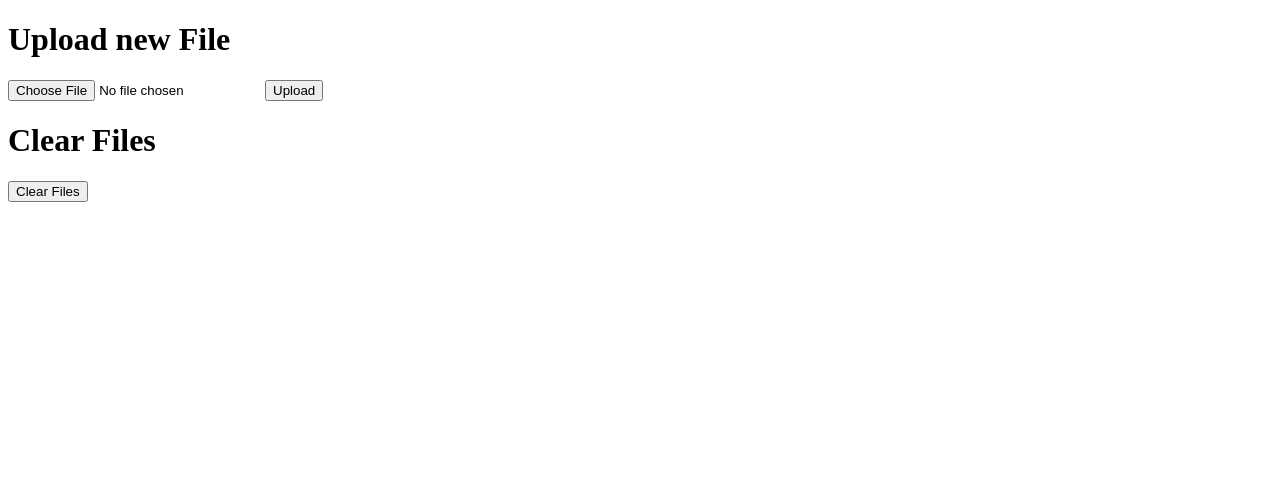
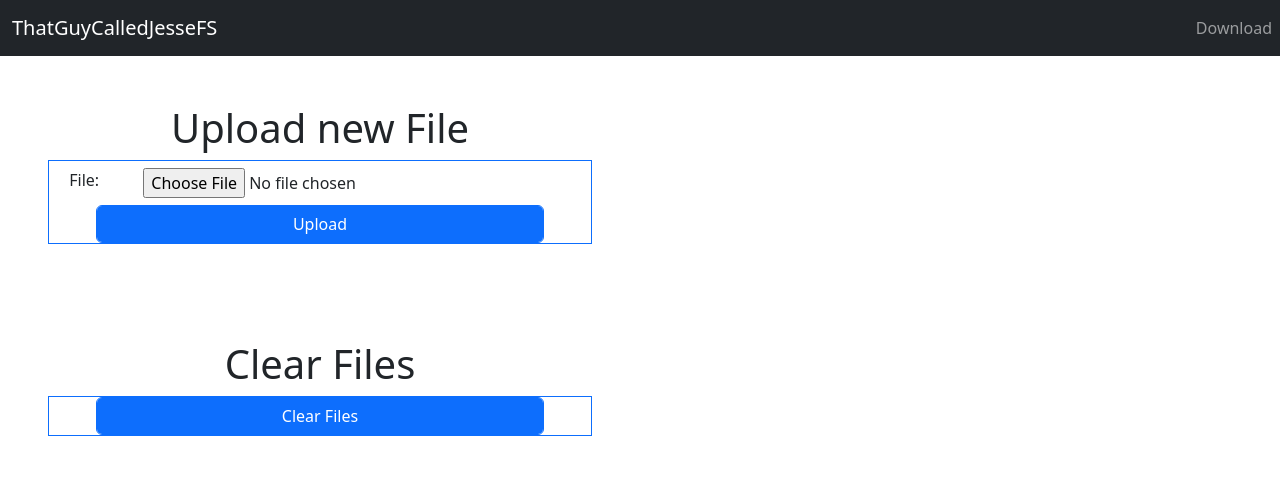
Before and after one commit to ThatGuyCalledJesse/fileserver, a Flask app: page /upload in a window 1280 px wide. Shown: the top 483 px of the page. Run offline with Flask 2, Linux system fonts and the light colour scheme; some libraries are stand-ins or nearby versions.

Commit message:
added some HTML/bootstrap to beautify things

```diff
--- a/templates/upload.html
+++ b/templates/upload.html
@@ -1,12 +1,53 @@
-<!doctype html>
-<link rel="stylesheet" type="text/css" href="{{ url_for('static', filename='styles/upload.css') }}">
-    <title>Upload new File</title>
-    <h1>Upload new File</h1>
-    <form method=post enctype=multipart/form-data>
-      <input type=file name=file>
-      <input type=submit value=Upload>
-    </form>
-    <h1>Clear Files</h1>
-    <form method=post enctype=multipart/form-data>
-      <input type=submit value='Clear Files' name='clear'>
-    </form>
+<!DOCTYPE html>
+<html lang="en">
+<head>
+    <meta charset="UTF-8">
+    <meta http-equiv="X-UA-Compatible" content="IE=edge">
+    <meta name="viewport" content="width=device-width, initial-scale=1.0">
+    <link rel="stylesheet" type="text/css" href="{{ url_for('static', filename='styles/index.css') }}">
+    <link rel="stylesheet" type="text/css" href="{{ url_for('static', filename='styles/upload.css') }}">
+    <link rel="stylesheet" type="text/css" href="{{ url_for('static', filename='styles/bootstrap.min.css') }}">
+    <title>Upload new file | ThatGuyCalledJesseFS</title>
+</head>
+<body class="position-relative w-100 h-100">
+    <nav class="navbar navbar-expand-lg navbar-dark bg-dark">
+        <div class="container-fluid">
+          <a class="navbar-brand" href="/">ThatGuyCalledJesseFS</a>
+        </div>
+        <ul class="navbar-nav mr-auto">
+          <li class="nav-item active">
+            <a class="nav-link" href="/download">Download</a>
+          </li>
+        </ul>
+    </nav>
+    <div class="forms-container ">
+      <div class="w-50 h-100 p-5 text-center">
+        <h1>Upload new File</h1>
+        <form method="POST" enctype="multipart/form-data" class="border border-primary h-50 form">
+          <div class="form-group row">
+            <label for="file" class="col-sm-2 col-form-label ">File: </label>
+            <div class="col-sm-10">
+              <input type="file" readonly class="form-control-plaintext" name="file" id="file">
+            </div>
+          </div>
+          <div class="form-group row">
+            <div class="col-sm-10 m-auto">
+              <input type="submit" class="form-control btn btn-primary " id="submit" value="Upload" name="upload">
+            </div>
+          </div>
+        </form>
+      </div>
+      <div class="w-50 h-100 p-5 text-center">
+        <h1>Clear Files</h1>
+        <form method="POST" enctype="multipart/form-data" class="border border-primary h-50 form">
+          <div class="form-group row">
+            <div class="col-sm-10 m-auto">
+              <input type="submit" class="form-control btn btn-primary " id="submit" value="Clear Files" name="clear">
+            </div>
+          </div>
+        </form>
+      </div>
+    </div>
+</body>
+</html>
+</html>
```
Also changed, not shown: templates/index.html (added, +30 -0 lines).
